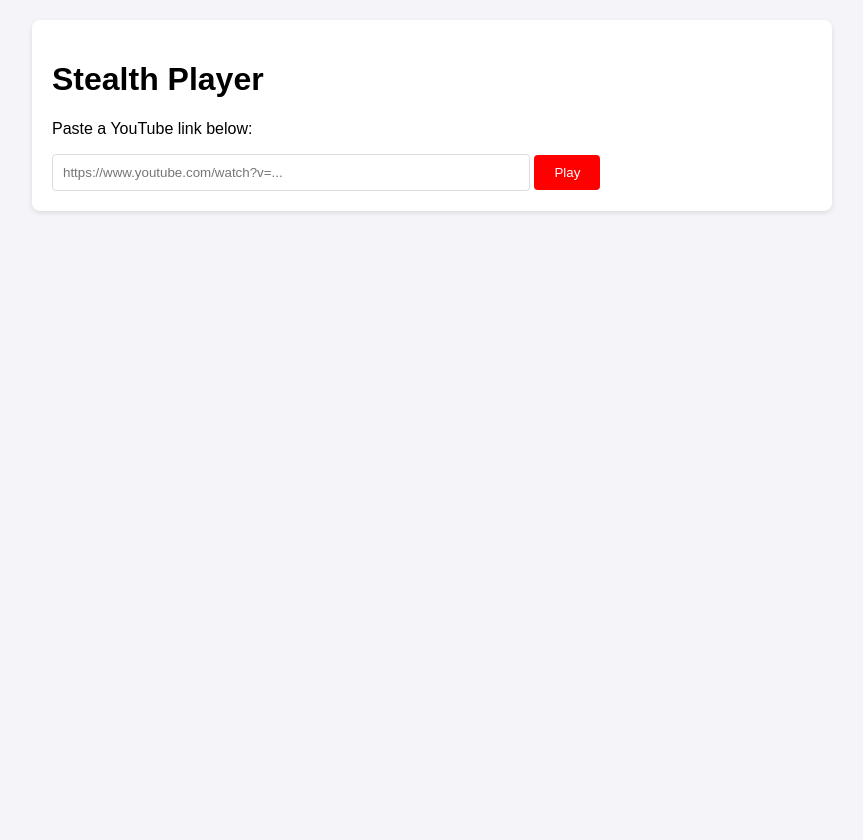
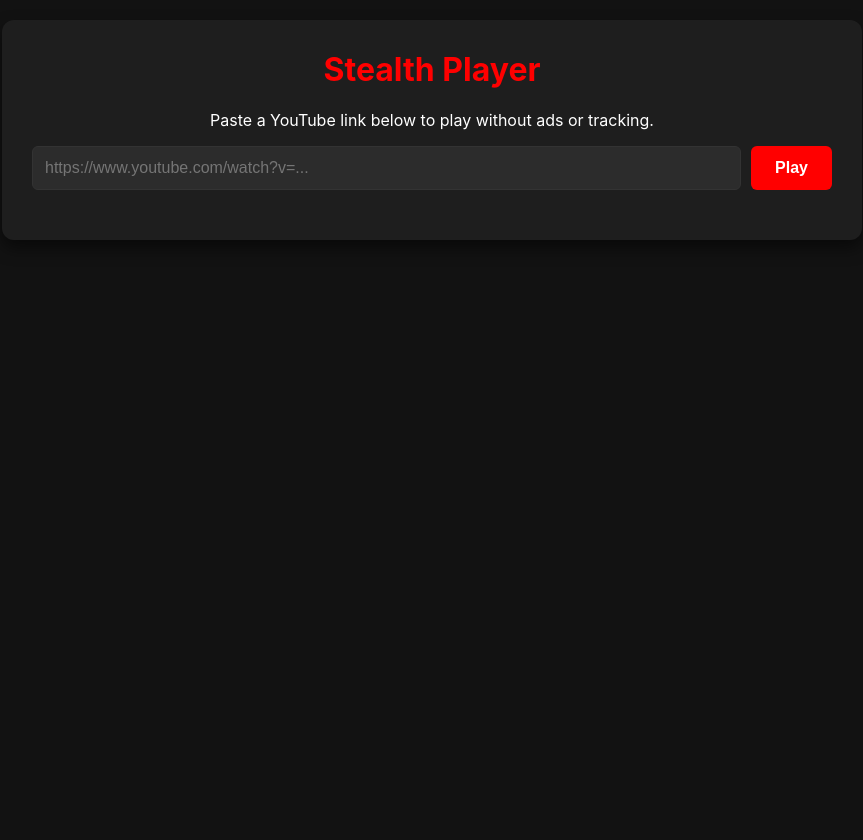
Before and after one commit to IHATECAMOUFLAGE/Infared-API, a Flask app: page / in a window 1280 px wide. Shown: the whole page, without its empty margins (208-1071 px from the left). Before the commit the page ends 213 px from the top, so only its background shows below. Run offline with Flask 3, Linux system fonts and the light colour scheme.

Commit message:
Update index.html

```diff
--- a/templates/index.html
+++ b/templates/index.html
@@ -2,60 +2,167 @@
 <html lang="en">
 <head>
     <meta charset="UTF-8">
+    <!-- Prevents the browser from sending Referer info -->
     <meta name="referrer" content="no-referrer">
     <title>Stealth YouTube Player</title>
     <style>
-        body { font-family: sans-serif; max-width: 800px; margin: 0 auto; padding: 20px; background: #f4f4f9; }
-        .container { background: white; padding: 20px; border-radius: 8px; box-shadow: 0 2px 5px rgba(0,0,0,0.1); }
-        input { padding: 10px; width: 60%; border: 1px solid #ddd; border-radius: 4px; }
-        button { padding: 10px 20px; background: #ff0000; color: white; border: none; border-radius: 4px; cursor: pointer; }
-        button:hover { background: #cc0000; }
-        video { width: 100%; margin-top: 20px; background: black; border-radius: 4px; }
+        /* Basic styling */
+        body {
+            font-family: -apple-system, BlinkMacSystemFont, "Segoe UI", Roboto, Helvetica, Arial, sans-serif;
+            background-color: #121212;
+            color: #ffffff;
+            margin: 0;
+            padding: 20px;
+            display: flex;
+            flex-direction: column;
+            align-items: center;
+            min-height: 100vh;
+        }
+
+        .container {
+            background-color: #1e1e1e;
+            padding: 30px;
+            border-radius: 12px;
+            box-shadow: 0 8px 16px rgba(0,0,0,0.5);
+            width: 100%;
+            max-width: 800px;
+            text-align: center;
+        }
+
+        h1 { margin-top: 0; color: #ff0000; }
+
+        .input-group {
+            display: flex;
+            gap: 10px;
+            margin-bottom: 20px;
+        }
+
+        input {
+            flex: 1;
+            padding: 12px;
+            border-radius: 6px;
+            border: 1px solid #333;
+            background-color: #2c2c2c;
+            color: white;
+            font-size: 16px;
+        }
+
+        button {
+            padding: 12px 24px;
+            background-color: #ff0000;
+            color: white;
+            border: none;
+            border-radius: 6px;
+            font-size: 16px;
+            cursor: pointer;
+            font-weight: bold;
+            transition: background-color 0.2s;
+        }
+
+        button:hover { background-color: #cc0000; }
+        button:disabled { background-color: #555; cursor: not-allowed; }
+
+        video {
+            width: 100%;
+            border-radius: 8px;
+            background: black;
+            box-shadow: 0 4px 8px rgba(0,0,0,0.3);
+            display: none; /* Hidden until loaded */
+        }
+
+        .status {
+            margin-top: 10px;
+            color: #aaa;
+            font-size: 14px;
+        }
     </style>
 </head>
 <body>
 
     <div class="container">
         <h1>Stealth Player</h1>
-        <p>Paste a YouTube link below:</p>
-        <input type="text" id="videoUrl" placeholder="https://www.youtube.com/watch?v=...">
-        <button onclick="loadVideo()">Play</button>
+        <p>Paste a YouTube link below to play without ads or tracking.</p>
 
-        <video id="player" controls style="display:none;"></video>
+        <div class="input-group">
+            <input type="text" id="videoUrl" placeholder="https://www.youtube.com/watch?v=..." autocomplete="off">
+            <button id="playBtn" onclick="loadVideo()">Play</button>
+        </div>
+
+        <div id="status" class="status"></div>
+
+        <!-- The Native HTML5 Player -->
+        <video id="player" controls></video>
     </div>
 
     <script>
+        const player = document.getElementById('player');
+        const playBtn = document.getElementById('playBtn');
+        const statusDiv = document.getElementById('status');
+
         async function loadVideo() {
             const url = document.getElementById('videoUrl').value;
-            const player = document.getElementById('player');
 
-            if (!url) return;
+            if (!url) {
+                alert("Please enter a YouTube URL");
+                return;
+            }
 
+            // UI Updates
+            playBtn.disabled = true;
+            playBtn.textContent = "Loading...";
             player.style.display = 'block';
-            player.textContent = "Loading...";
+            player.textContent = "Connecting to proxy...";
+            statusDiv.textContent = "";
+            player.src = "";
 
             try {
-                // USE RELATIVE PATHS HERE (remove localhost part)
-                // 1. Get info
+                // Step 1: Get video info from your Python backend (which talks to Invidious)
+                // We use relative paths because the HTML is served by the same Flask app
                 const res = await fetch(`/get-video-info?url=${encodeURIComponent(url)}`);
                 const data = await res.json();
 
                 if (data.error) {
-                    alert("Error: " + data.error);
-                    player.style.display = 'none';
-                    return;
+                    throw new Error(data.error);
                 }
 
-                // 2. Set player to proxy
+                // Debugging info (optional)
+                console.log("Using Instance:", data.instance);
+                console.log("Title:", data.title);
+
+                statusDiv.textContent = `Playing: ${data.title}`;
+
+                // Step 2: Set the player source to your Proxy route
+                // The proxy fetches the actual video bytes and pipes them to the browser
                 player.src = `/proxy-video?url=${encodeURIComponent(data.stream_url)}`;
+
                 player.load();
-                player.play();
+
+                // Auto-play (might be blocked by browser if audio is on, so we handle promise)
+                const playPromise = player.play();
+                if (playPromise !== undefined) {
+                    playPromise.catch(error => {
+                        console.log("Auto-play prevented by browser. User must click play.");
+                    });
+                }
 
             } catch (err) {
                 console.error(err);
-                alert("Connection failed.");
+                statusDiv.textContent = "Error: " + err.message;
+                player.style.display = 'none';
+                alert("Failed to load video. Check console for details.");
+            } finally {
+                playBtn.disabled = false;
+                playBtn.textContent = "Play";
             }
         }
+
+        // Allow pressing "Enter" in the input box to trigger play
+        document.getElementById("videoUrl").addEventListener("keypress", function(event) {
+            if (event.key === "Enter") {
+                event.preventDefault();
+                loadVideo();
+            }
+        });
     </script>
 </body>
 </html>
```
